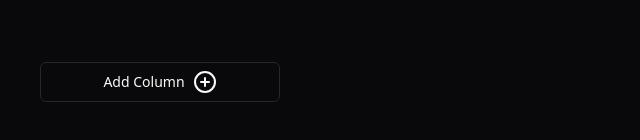
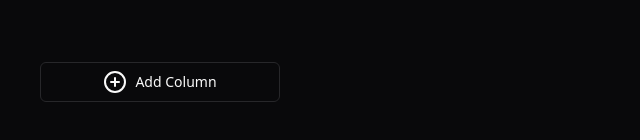
Before and after one commit to lucascardosopsd/simple-kanban, a React app: page / in a window 1280 px wide. Shown: the part 318-458 px from the top of the page, without its empty margins (0-640 px from the left). Built offline with nearby package versions, Linux system fonts and the light colour scheme; the HTML template or start-up script is replaced by a standard one.

Commit message:
update: add column layout

```diff
--- a/src/components/AddColumn.tsx
+++ b/src/components/AddColumn.tsx
@@ -42,7 +42,7 @@ const AddColumn = () => {
         title="Add column"
         trigger={
           <>
-            Add Column <CirclePlus className="ml-2" />
+            <CirclePlus className="mr-2" /> Add Column
           </>
         }
         isOpen={isOpen}
```
